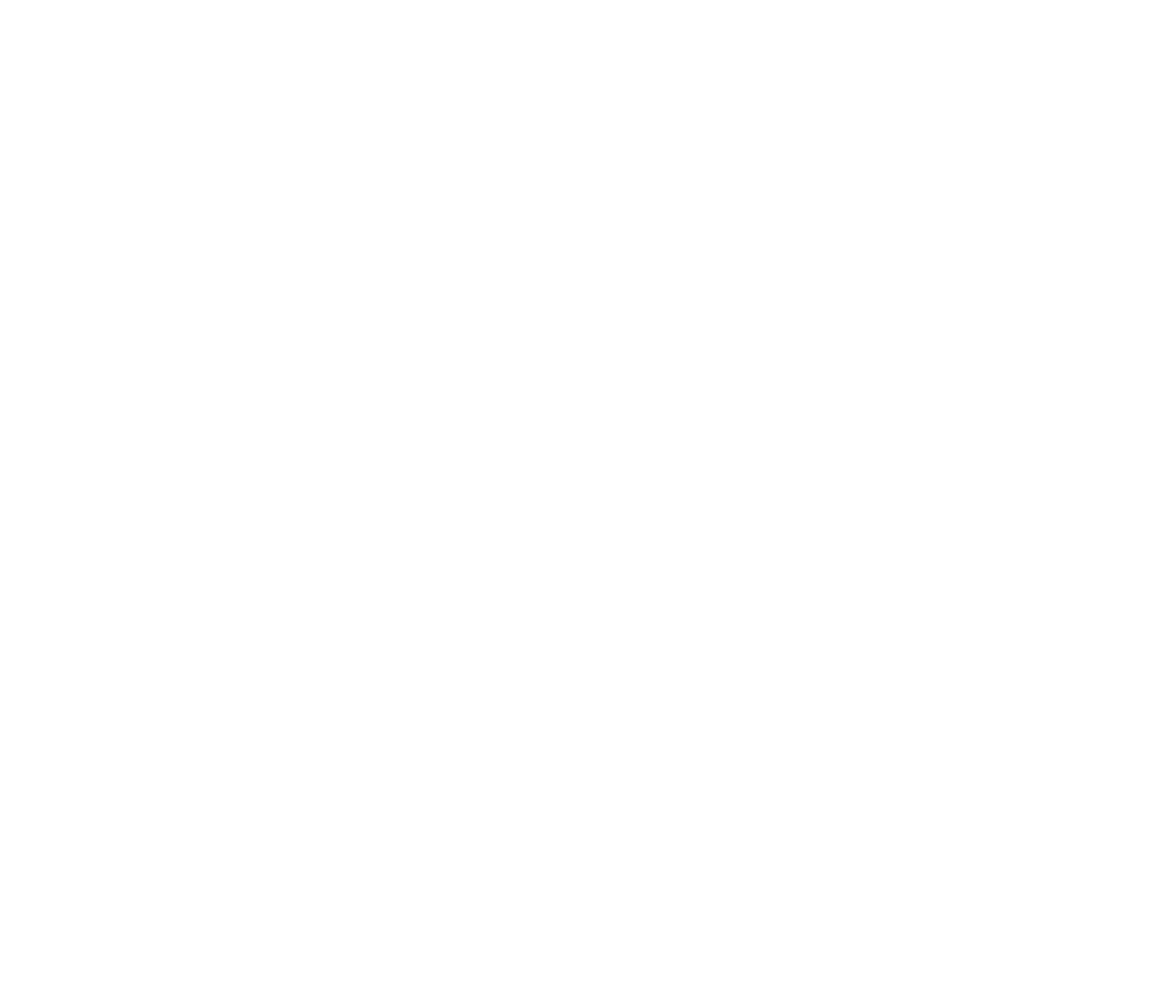
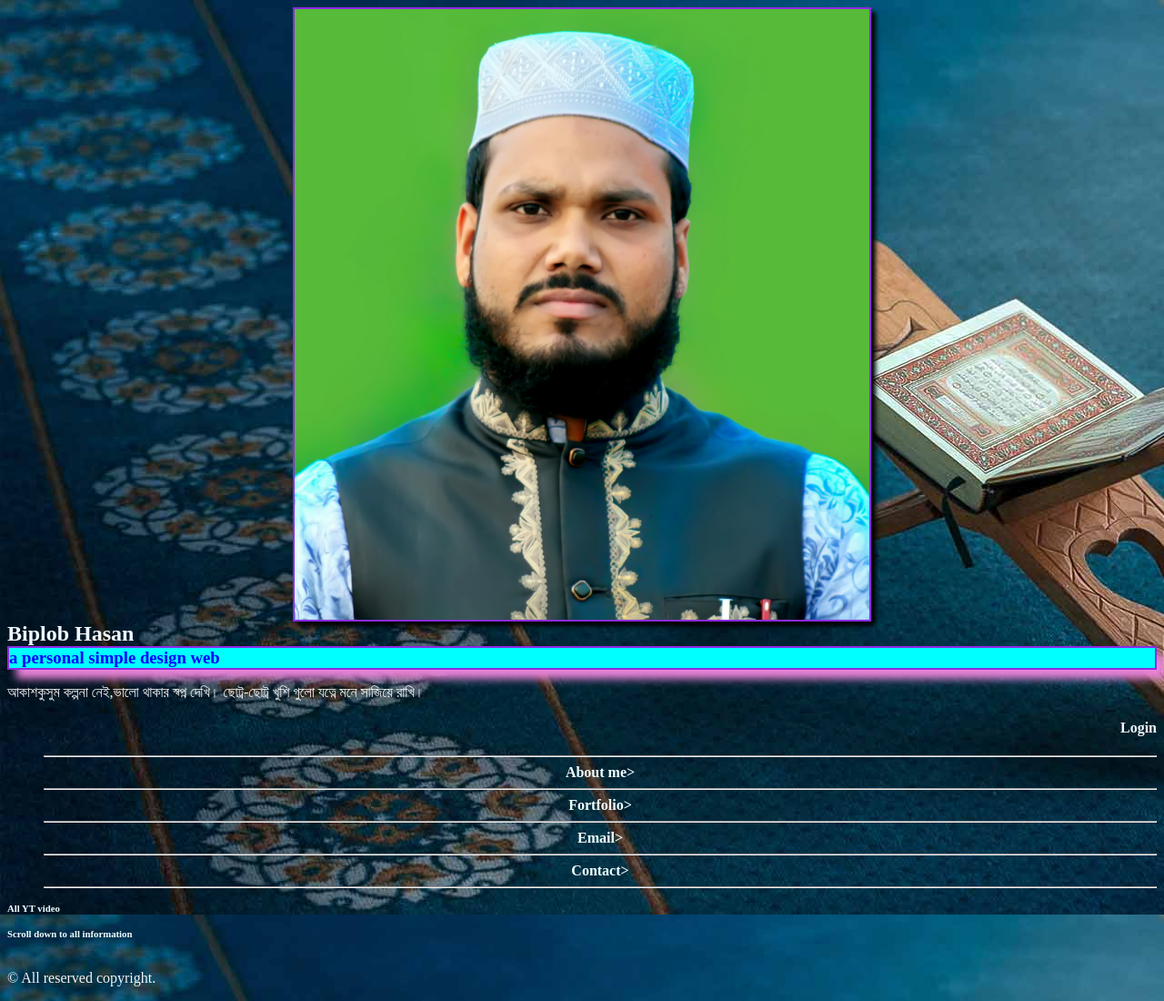
Before and after one commit to fbiplobhasan/Biplob-hasan, a plain HTML site: page index.html in a window 1280 px wide. Shown: the whole page at 91% size. Before the commit the page ends 800 px from the top, so only its background shows below. Drawn offline with Linux system fonts and the light colour scheme.

Commit message:
some style and image add

```diff
--- a/index.html
+++ b/index.html
@@ -4,10 +4,41 @@
     <meta charset="UTF-8">
     <meta name="viewport" content="width=device-width, initial-scale=1.0">
     <title>Biplob Hasan</title>
-    <link rel="shortcut icon" href="favicon.ico" type="image/x-icon">
+    <link rel="shortcut icon" href="images/favicon.png">
     <link rel="stylesheet" href="style.css">
 </head>
 <body>
+    <img class="center" width="100px height 100px" src="Biplob hasan/bh.jpg" align="center" alt="please wait comming soon">
 
+    <h2>Biplob Hasan</h2>
+
+    <h3>a personal simple design web</h3>
+    <p>
+        আকাশকুসুম কল্পনা নেই,ভালো থাকার স্বপ্ন দেখি।
+ছোট্র-ছোট্র খুশি গুলো যত্নে মনে সাজিয়ে রাখি।
+    </p>
+    <!-- <hr> -->
+    <h4>Login</h4>
+
+    <div>
+        <ul>
+            <strong><hr <li type="square">About me</li>></strong>
+            <strong><hr <li type="square">Fortfolio</li>></strong>
+            <strong> <hr <li type="square">Email</li>></strong>
+            <strong> <hr <li type="square">Contact</li>></strong>
+            <hr>
+
+    </ul>
+    </div>
+
+
+
+    <footer>
+        <p style="text-align: left" > <h6> All YT video </h6></p>
+        <div>
+            <h6>Scroll down to all information</h6>
+        </div> <br>
+      <p class="copyright"> &copy; All reserved copyright.</p>
+    </footer>
 </body>
 </html>
--- a/style.css
+++ b/style.css
@@ -0,0 +1,64 @@
+body{
+    background-image: url(images2/background.jpg);
+    background-size: auto;
+}
+h6{
+    text-align: left;
+    margin: 0px;
+    color: azure;
+}
+h3{
+    text-align: left;
+    color: blue ;
+    background-color: aqua;
+    margin: 0px;
+    border: 2px solid blueviolet;
+    box-shadow: 10px 10px 10px rgb(235, 132, 218);
+}
+h4{
+    text-align: right;
+}
+p{
+    color: whitesmoke;
+    text-align: left;
+}
+h4{
+    color: aliceblue;
+}
+ul{
+    color: azure;
+}
+img{
+/* align-content: center; */
+/* align-self: center; */
+/* align-tracks: center; */
+/* text-align: justify; */
+image-resolution: 250px 250px;
+   margin: 0px;
+   border: 2px solid blueviolet;
+   box-shadow: 5px 5px 5px;
+   padding: 0px;
+}
+.p2, h2{
+    text-align: left;
+    /* text-decoration: underline; */
+}
+div, ul hr{
+    text-align: center;
+}
+.center{
+    display: block;
+    /* margin-top:  auto; */
+    margin-left: auto;
+    margin-right: auto;
+    width: 50%;
+}
+
+copyright{
+    color: aliceblue;
+}
+h2{
+    color: aliceblue;
+    margin: 0px;
+    padding: 0px
+}
```
Also changed, not shown: Biplob hasan/bh.jpg (added).
